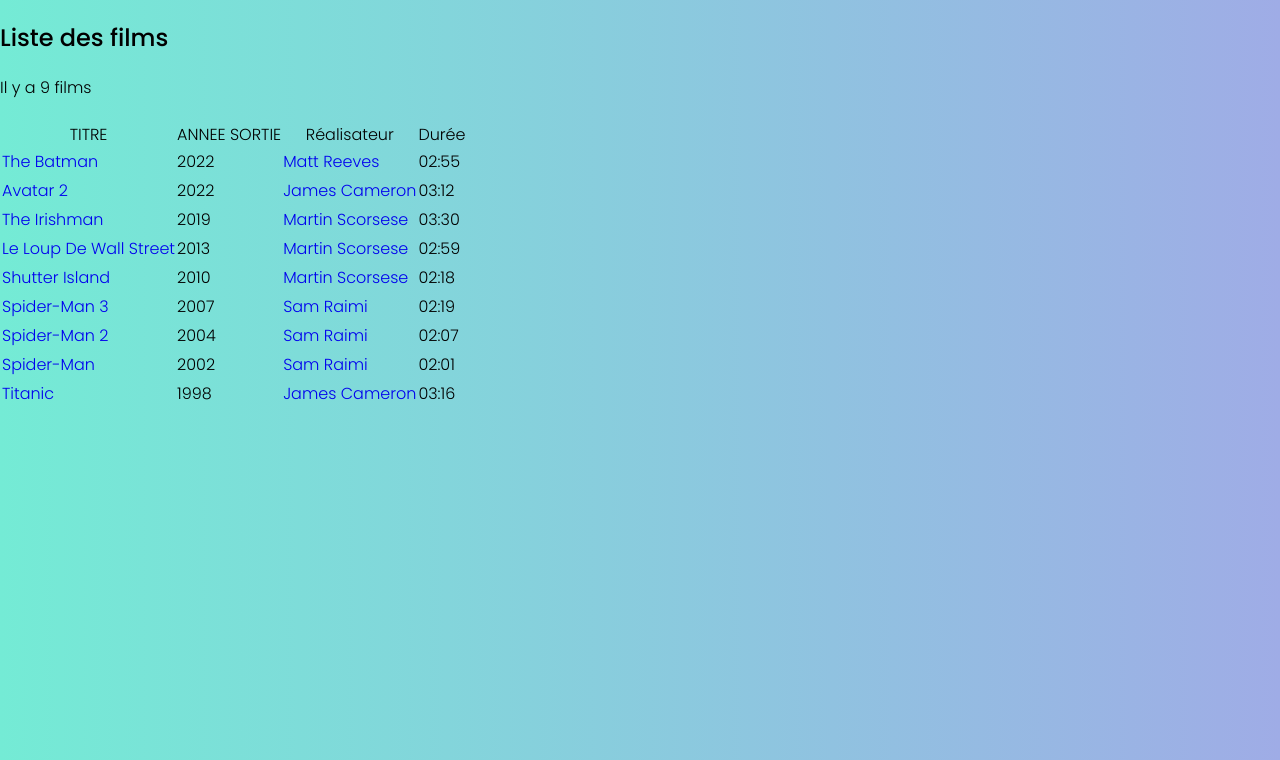
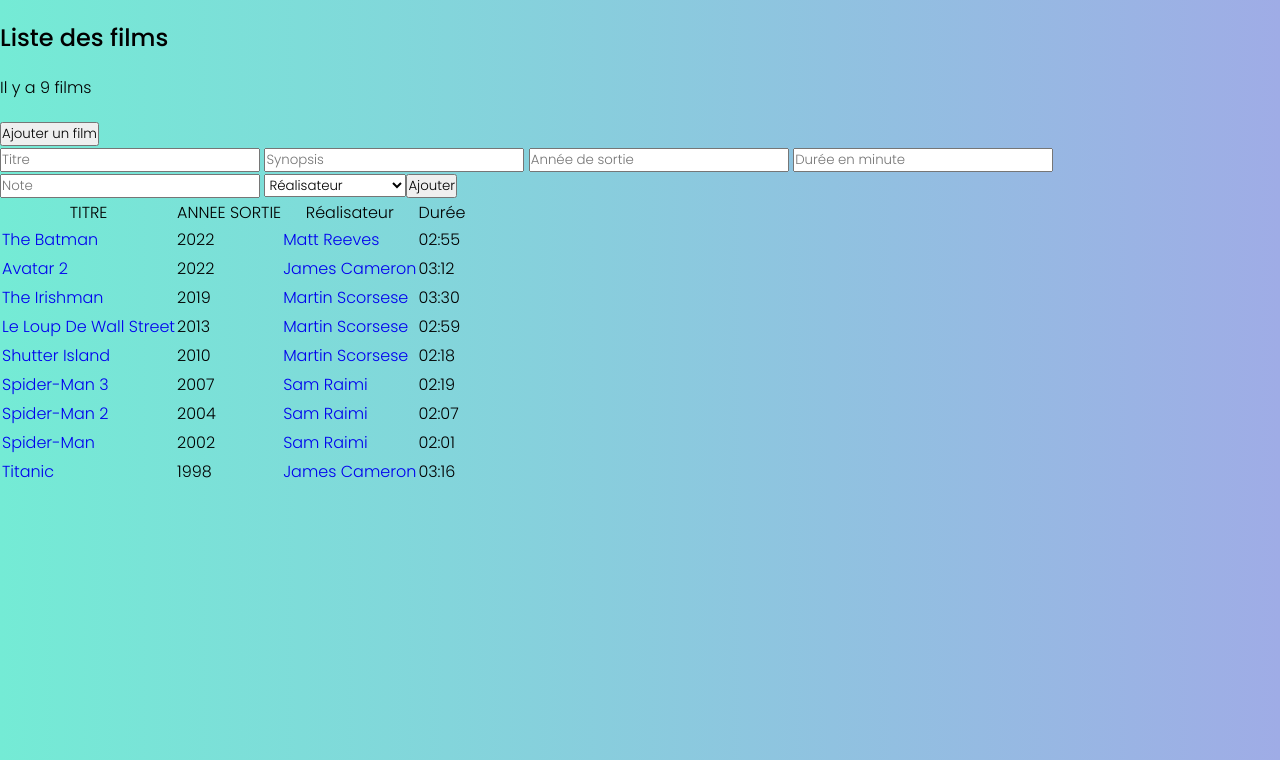
Before and after one commit to PierreWTH/PDO_Cinema, a PHP site: page /index.php?action=listFilms in a window 1280 px wide. Shown: the part 70-830 px from the top of the page. Run offline with PHP 8.4, Linux system fonts and the light colour scheme; data comes from the database, SQL or seed files in the repository; some libraries are stand-ins or nearby versions.

Commit message:
ajout formulaire, a corriger

```diff
--- a/controller/CinemaController.php
+++ b/controller/CinemaController.php
@@ -9,7 +9,7 @@
 
     public function listFilms()
     {
-
+        //Lister les films
         $pdo = Connect::seConnecter();
         $requeteListFilms = $pdo->query("
         SELECT id_film, f.id_realisateur, titre, annee_sortie, TIME_FORMAT(SEC_TO_TIME(duree*60), '%H:%i') as duree_film, CONCAT(prenom, ' ', nom) as realisateur
@@ -19,8 +19,23 @@
         ORDER BY annee_sortie DESC
             ");
 
+        // Lister les reals pour le formulaire
+        $pdo = Connect::seConnecter();
+        $requeteFormListReal = $pdo->query("
+        SELECT CONCAT(prenom,' ',nom) as identite, id_realisateur
+        FROM realisateur r
+        INNER JOIN personne p ON r.id_personne = p.id_personne;
+            ");
+
+        // Lister les genres pour le formulaire
+        $pdo = Connect::seConnecter();
+        $requeteFormListGenre = $pdo->query("
+        SELECT nom_genre, id_genre
+        FROM genre;
+
+            ");
+
         require "view/listFilms.php";
-
     }
 
     // Détails d'un film
@@ -63,5 +78,34 @@
 
     }
 
+    public function addFilm()
+    {
+
+        if (isset($_POST["submit"]))
+        {
+            // Filtrage des données
+            $pdo = Connect::seConnecter();
+
+            $titreFilm = filter_input(INPUT_POST, "titreFilm", FILTER_SANITIZE_FULL_SPECIAL_CHARS);
+            $synopsisFilm = filter_input(INPUT_POST, "synopsisFilm", FILTER_SANITIZE_FULL_SPECIAL_CHARS);
+            $anneeSortieFilm = filter_input(INPUT_POST, "anneeSortieFilm", FILTER_VALIDATE_INT);
+            $dureeFilm = filter_input(INPUT_POST, "dureeFilm", FILTER_VALIDATE_INT);
+            $noteFilm = filter_input(INPUT_POST, "noteFilm", FILTER_VALIDATE_INT);
+            $realisateurFilm =  filter_input(INPUT_POST, "id_realisateurFilm", FILTER_SANITIZE_FULL_SPECIAL_CHARS);
+
+
+            $requeteAddFilm = $pdo->prepare("
+            INSERT INTO film (titre, synopsis, annee_sortie, duree, note, id_realisateur)
+                VALUES ( :titreFilm, :synopsisFilm, :anneeSortieFilm, :dureeFilm, :noteFilm, :realisateurFilm)
+            ");
+            $requeteAddFilm->execute(["titreFilm" => $titreFilm, "synopsisFilm" => $synopsisFilm, "anneeSortieFilm" => $anneeSortieFilm , "dureeFilm" => $dureeFilm, "noteFilm" => $noteFilm, "realisateurFilm" => $realisateurFilm,]);
+
+            require "view/listFilms.php";
+        }
+
+    }
+
+
+
 }
 ?>
--- a/index.php
+++ b/index.php
@@ -33,6 +33,7 @@
     switch ($_GET["action"]) {
         case "listFilms" : $ctrlCinema -> listFilms(); break;
         case "detailFilm" : $ctrlCinema -> detailFilm($id); break;
+        case "addFilm" : $ctrlCinema -> addFilm(); break;
 
         case "listActeurs" : $ctrlActeur -> listActeurs(); break;
         case "detailActeur" : $ctrlActeur-> detailActeur($id); break;
--- a/public/css/style.css
+++ b/public/css/style.css
@@ -59,3 +59,5 @@
 
 
 /**** TABLE ******/
+
+/**** FORMULAIRE *****/
--- a/view/listFilms.php
+++ b/view/listFilms.php
@@ -6,6 +6,33 @@
 
 <!-- Ajouter un film -->
 
+<button class ="add-film-button">Ajouter un film</button>
+
+<form action = "index.php?action=addFilm" method = "POST" class = "form-add-film">
+    <div class = "add-film">
+
+        <input type="text" name ="titreFilm" id="titreFilm" placeholder = "Titre">
+
+        <input type="text" name ="synopsisFilm" id="synopsisFilm" placeholder = "Synopsis">
+
+        <input type="number" name ="anneeSortieFilm" id="anneeSortieFilm" placeholder = "Année de sortie">
+
+        <input type="number" name ="dureeFilm" id="dureeFilm" placeholder = "Durée en minute">
+
+        <input type="number" name = "noteFilm" id="noteFilm" placeholder = "Note">
+
+        <!--Affichage liste des réalisteurs -->
+        <select name="id_realisateurFilm" id="id_realisateurFilm" placeholder = "Nom du réalisateur">
+            <option value="">Réalisateur</option>
+            <?php
+        foreach($requeteFormListReal->fetchAll() as $real){ ?>
+
+        <option value="<?= $real["id_realisateur"] ?>"><?= $real["identite"] ?></option>
+    <?php } ?>
+
+        <input type="submit" name = "submit" value ="Ajouter">
+    </div>
+</form>
 
 <!-- Tableau avec boucle pour afficher chaque film -->
 
```
